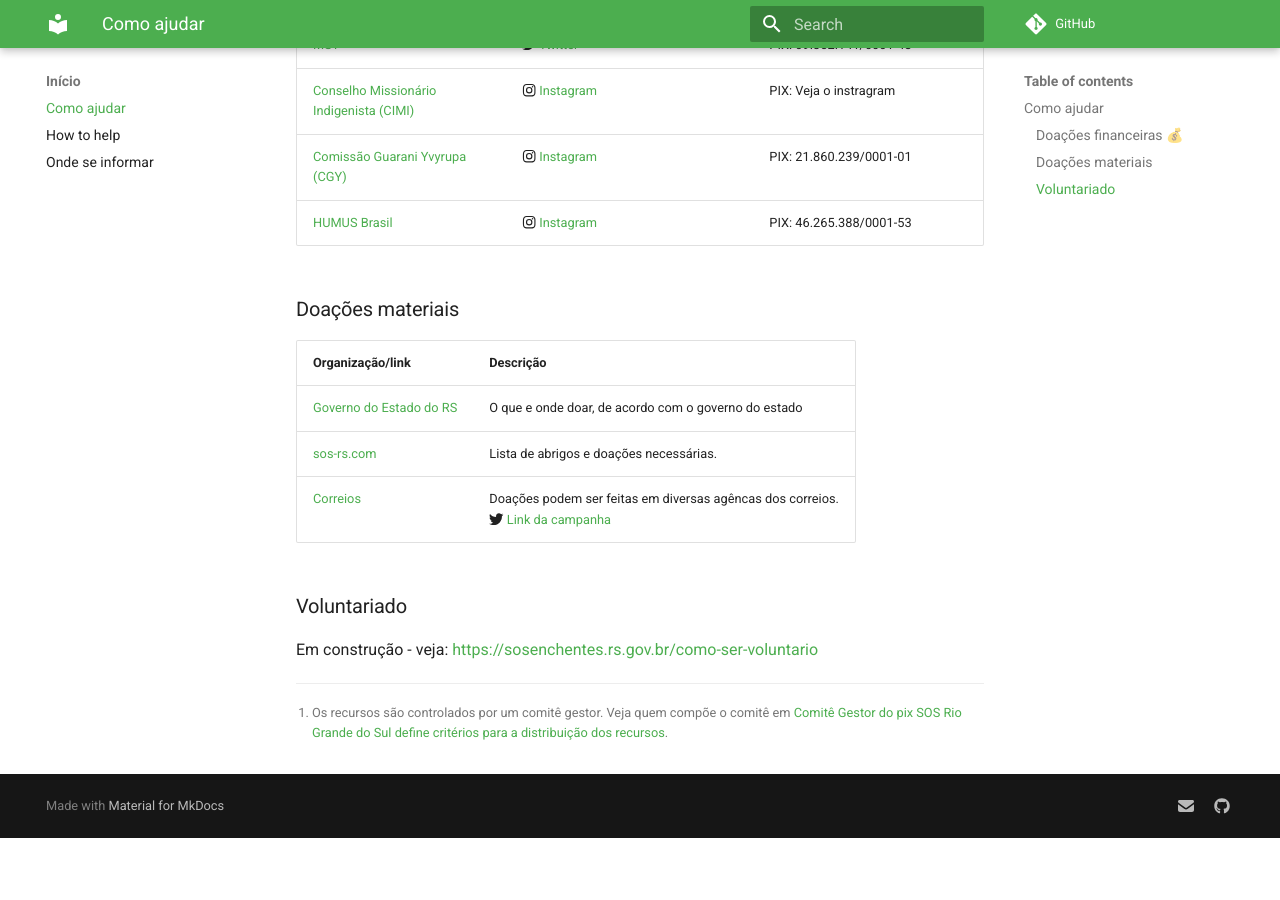
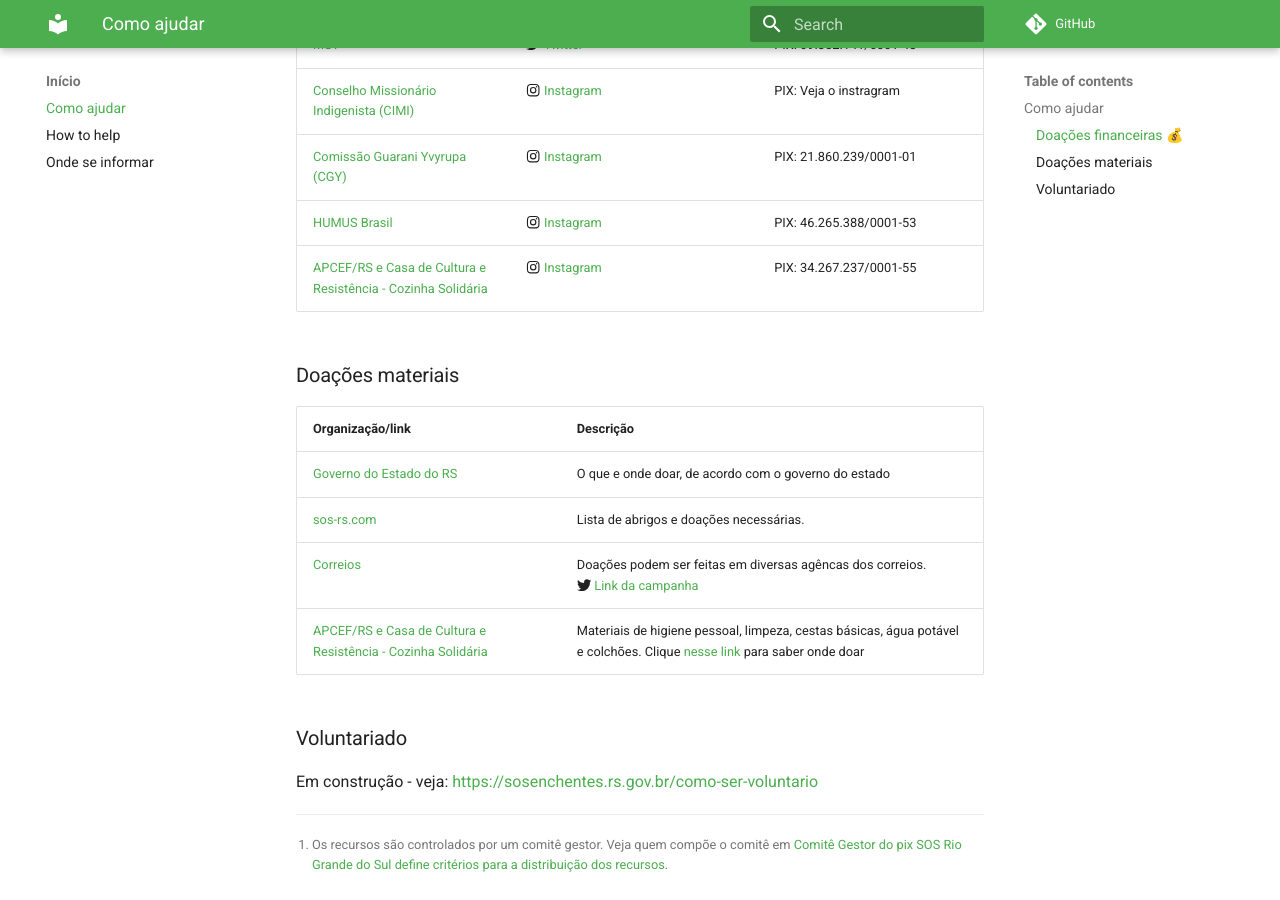
Before and after one commit to enchentesrs/enchentesrs.github.io, an MkDocs documentation site: the page built from docs/index.md, in a window 1280 px wide and 900 px high, scrolled down 933 px. Built offline with MkDocs 1.6.1 and Material for MkDocs 9.7.7, drawn with Linux system fonts in a browser that asks for light colours; comment, search, counter and statistics services are not loaded; before the commit the page ends 1771 px from its top, so only the background shows below that.

Commit message:
APCEF/RS - doações

```diff
--- a/docs/index.md
+++ b/docs/index.md
@@ -11,21 +11,23 @@
 
 A lista contém diferentes tipos de organizações, de diferentes partes do espectro político. Escolha a que você mais confia e acha que pode fazer mais impacto positivo.
 
-| Organização                                                         | Links da campanha                                                                                  | Como doar                        |
-| ------------------------------------------------------------------- | -------------------------------------------------------------------------------------------------- | -------------------------------- |
-| [Governo do Estado (SOS Rio Grande do Sul)][sosrs][^sosrs]          | :fontawesome-brands-instagram: [Instagram](https://www.instagram.com/p/C6elevDOfVW/)               | PIX: 92.958.800/0001-38          |
-| [MTST - Cozinha Solidária](https://mtst.org/cozinhas-solidarias/)   | <https://apoia.se/enchentesrs>                                                                     | PIX: enchentes@apoia.se          |
-| Instituto Vakinha                                                   | <https://www.vakinha.com.br/4712837>                                                               | PIX: enchentes@vakinha.com.br    |
-| [Central Única das Favelas (CUFA)](https://cufa.org.br/doar/)       | :fontawesome-brands-instagram: [Instagram](https://www.instagram.com/p/C6hNWBzpbRK/)               | PIX: doacoes@cufa.org.br         |
-| [Ação da Cidadania](https://www.acaodacidadania.org.br/como-apoiar) | :fontawesome-brands-instagram: [Instagram](https://www.instagram.com/p/C6eGa18N_HA/)               | PIX: sos@acaodacidadania.org.br  |
-| [Movimento União BR](https://www.movimentouniaobr.com.br/)          | :fontawesome-brands-instagram: [Instagram](https://www.instagram.com/p/C6fFFlSNhZw/)               | PIX: doe@movimentouniaobr.com.br |
-| [MST](https://mst.org.br/quem-somos/)                               | :fontawesome-brands-twitter: [Twitter](https://twitter.com/MST_Oficial/status/1786843972385608008) | PIX: 09.352.141/0001-48          |
-| [Conselho Missionário Indigenista (CIMI)](https://cimi.org.br/)     | :fontawesome-brands-instagram: [Instagram](https://www.instagram.com/p/C6mfJUTPu9a/)               | PIX: Veja o instragram           |
-| [Comissão Guarani Yvyrupa (CGY)](https://www.yvyrupa.org.br/)       | :fontawesome-brands-instagram: [Instagram](https://www.instagram.com/p/C6hXaMBvib1/)               | PIX: 21.860.239/0001-01          |
-| [HUMUS Brasil](https://www.humusbr.org/quem-somos)                  | :fontawesome-brands-instagram: [Instagram](https://www.instagram.com/p/C6hTjz3pxe3/)               | PIX: 46.265.388/0001-53          |
+| Organização                                                           | Links da campanha                                                                                  | Como doar                        |
+| --------------------------------------------------------------------- | -------------------------------------------------------------------------------------------------- | -------------------------------- |
+| [Governo do Estado (SOS Rio Grande do Sul)][sosrs][^sosrs]            | :fontawesome-brands-instagram: [Instagram](https://www.instagram.com/p/C6elevDOfVW/)               | PIX: 92.958.800/0001-38          |
+| [MTST - Cozinha Solidária](https://mtst.org/cozinhas-solidarias/)     | <https://apoia.se/enchentesrs>                                                                     | PIX: enchentes@apoia.se          |
+| Instituto Vakinha                                                     | <https://www.vakinha.com.br/4712837>                                                               | PIX: enchentes@vakinha.com.br    |
+| [Central Única das Favelas (CUFA)](https://cufa.org.br/doar/)         | :fontawesome-brands-instagram: [Instagram](https://www.instagram.com/p/C6hNWBzpbRK/)               | PIX: doacoes@cufa.org.br         |
+| [Ação da Cidadania](https://www.acaodacidadania.org.br/como-apoiar)   | :fontawesome-brands-instagram: [Instagram](https://www.instagram.com/p/C6eGa18N_HA/)               | PIX: sos@acaodacidadania.org.br  |
+| [Movimento União BR](https://www.movimentouniaobr.com.br/)            | :fontawesome-brands-instagram: [Instagram](https://www.instagram.com/p/C6fFFlSNhZw/)               | PIX: doe@movimentouniaobr.com.br |
+| [MST](https://mst.org.br/quem-somos/)                                 | :fontawesome-brands-twitter: [Twitter](https://twitter.com/MST_Oficial/status/1786843972385608008) | PIX: 09.352.141/0001-48          |
+| [Conselho Missionário Indigenista (CIMI)](https://cimi.org.br/)       | :fontawesome-brands-instagram: [Instagram](https://www.instagram.com/p/C6mfJUTPu9a/)               | PIX: Veja o instragram           |
+| [Comissão Guarani Yvyrupa (CGY)](https://www.yvyrupa.org.br/)         | :fontawesome-brands-instagram: [Instagram](https://www.instagram.com/p/C6hXaMBvib1/)               | PIX: 21.860.239/0001-01          |
+| [HUMUS Brasil](https://www.humusbr.org/quem-somos)                    | :fontawesome-brands-instagram: [Instagram](https://www.instagram.com/p/C6hTjz3pxe3/)               | PIX: 46.265.388/0001-53          |
+| [APCEF/RS e Casa de Cultura e Resistência - Cozinha Solidária][apcef] | :fontawesome-brands-instagram: [Instagram](https://www.instagram.com/p/C6uMCc5uKwG/)               | PIX: 34.267.237/0001-55                                 |
 
 [sosrs]: https://sosenchentes.rs.gov.br/sobre-o-pix
 [^sosrs]: Os recursos são controlados por um comitê gestor. Veja quem compõe o comitê em [Comitê Gestor do pix SOS Rio Grande do Sul define critérios para a distribuição dos recursos](https://www.estado.rs.gov.br/comite-gestor-do-pix-sos-rio-grande-do-sul-define-criterios-para-a-distribuicao-dos-recursos).
+[apcef]: https://www.apcefrs.org.br/apcef-rs-segue-incansavel-nas-acoes-de-solidariedade-nesses-dias-tao-dificeis
 
 ### Doações materiais
 
@@ -34,6 +36,7 @@
 | [Governo do Estado do RS](https://sosenchentes.rs.gov.br/o-que-e-onde-doar) | O que e onde doar, de acordo com o governo do estado                                                                                                                       |
 | [sos-rs.com](https://sos-rs.com/)                                           | Lista de abrigos e doações necessárias.                                                                                                                                    |
 | [Correios]                                                                  | Doações podem ser feitas em diversas agêncas dos correios. <br> :fontawesome-brands-twitter: [Link da campanha](https://twitter.com/correiosBR/status/1787780269908333004) |
+| [APCEF/RS e Casa de Cultura e Resistência - Cozinha Solidária][apcef]       | Materiais de higiene pessoal, limpeza, cestas básicas, água potável e colchões. Clique [nesse link][apcef] para saber onde doar                                            |
 
 [Correios]: https://saladeimprensa.correios.com.br/arquivos/9505
 
```
